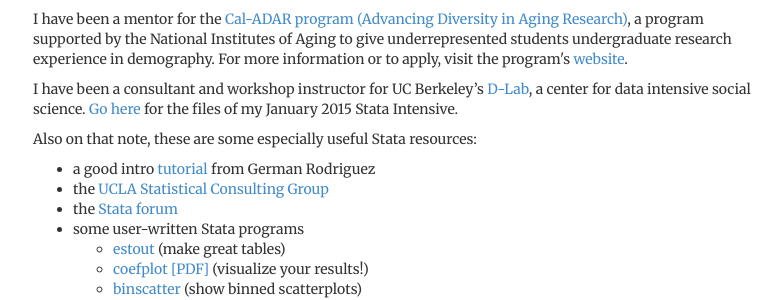
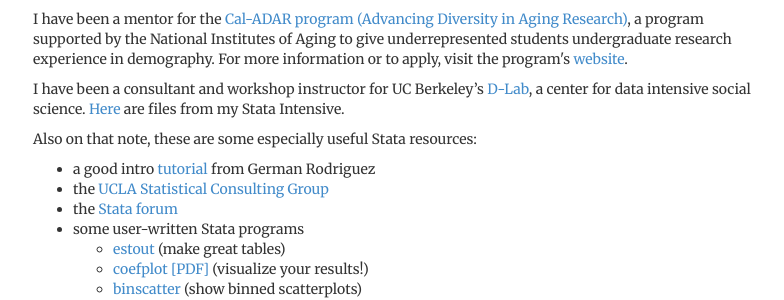
Before and after one commit to ophastings/ophastings.github.io, a Jekyll site: the page built from teaching/index.html, in a window 1280 px wide. Shown: the part 196-496 px from the top of the page, without its empty margins (247-1031 px from the left). Built offline with Jekyll 4.4.1, drawn with Linux system fonts in a browser that asks for light colours; comment, search, counter and statistics services are not loaded.

Commit message:
Update index.html

```diff
--- a/teaching/index.html
+++ b/teaching/index.html
@@ -18,7 +18,7 @@
  <a href= "http://popcenter.berkeley.edu/grants/cal-adar.shtml">website</a>. </p>
 
 <p> I have been a consultant and workshop instructor for UC Berkeley’s <a href= "http://dlab.berkeley.edu/">D-Lab</a>,
-a center for data intensive social science. <a href="../stataintensive">Go here</a> for the files of my January 2015 Stata Intensive.
+a center for data intensive social science. <a href="../stataintensive">Here</a> are files from my Stata Intensive.
 </p>
 
 <p>Also on that note, these are some especially useful Stata resources:</p>
```
